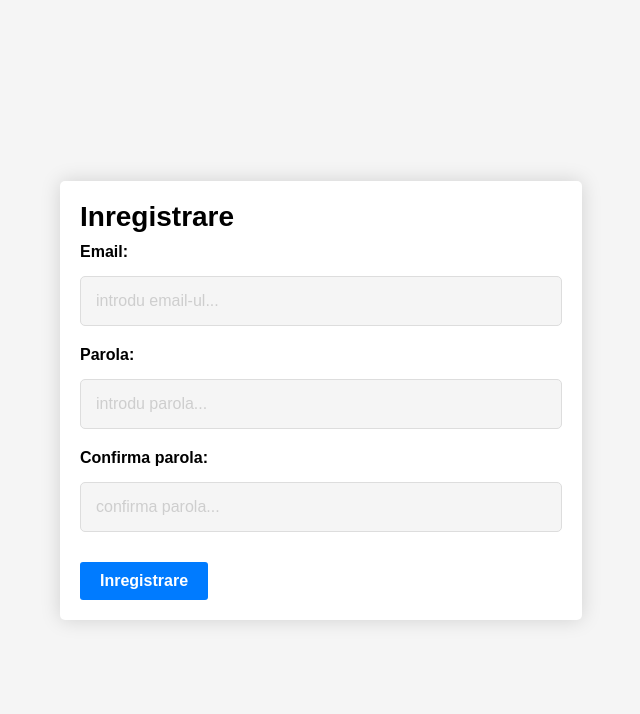
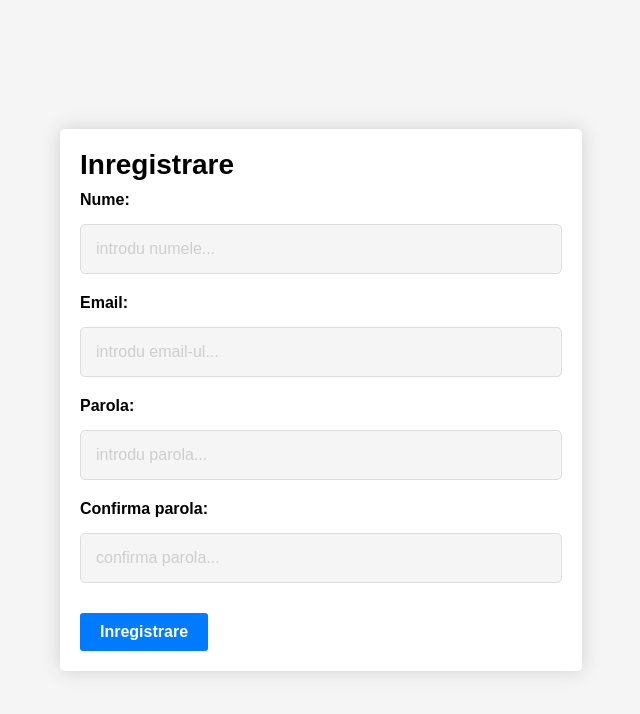
Before and after one commit to TudorGR/Proiect-Tehnologii-Web, a website: page pages/signup.html in a window 1280 px wide. Shown: the whole page, without its empty margins (319-959 px from the left). Drawn offline with Linux system fonts and the light colour scheme.

Commit message:
Fixes + db changes

```diff
--- a/javascript/signup.js
+++ b/javascript/signup.js
@@ -3,6 +3,7 @@ document
   .addEventListener("submit", function (event) {
     event.preventDefault();
     //cont admin
+    var name = document.getElementById("name").value;
     var email = document.getElementById("email").value;
     var password = document.getElementById("password").value;
     var confirmPassword = document.getElementById("confirmPassword").value;
@@ -19,7 +20,7 @@ document
         .then((result) => {
           if (!result.exists) {
             const data = {
-              name: "nume",
+              name: name,
               email: email,
               password: password,
               role: "student",
--- a/pages/signup.html
+++ b/pages/signup.html
@@ -10,6 +10,16 @@
     <div class="container">
       <h2>Inregistrare</h2>
       <form id="loginForm" autocomplete="off">
+        <div class="form-group">
+          <label for="name">Nume:</label>
+          <input
+            type="text"
+            id="name"
+            name="name"
+            required
+            placeholder="introdu numele..."
+          />
+        </div>
         <div class="form-group">
           <label for="email">Email:</label>
           <input
```
Also changed, not shown: 1 other file.
